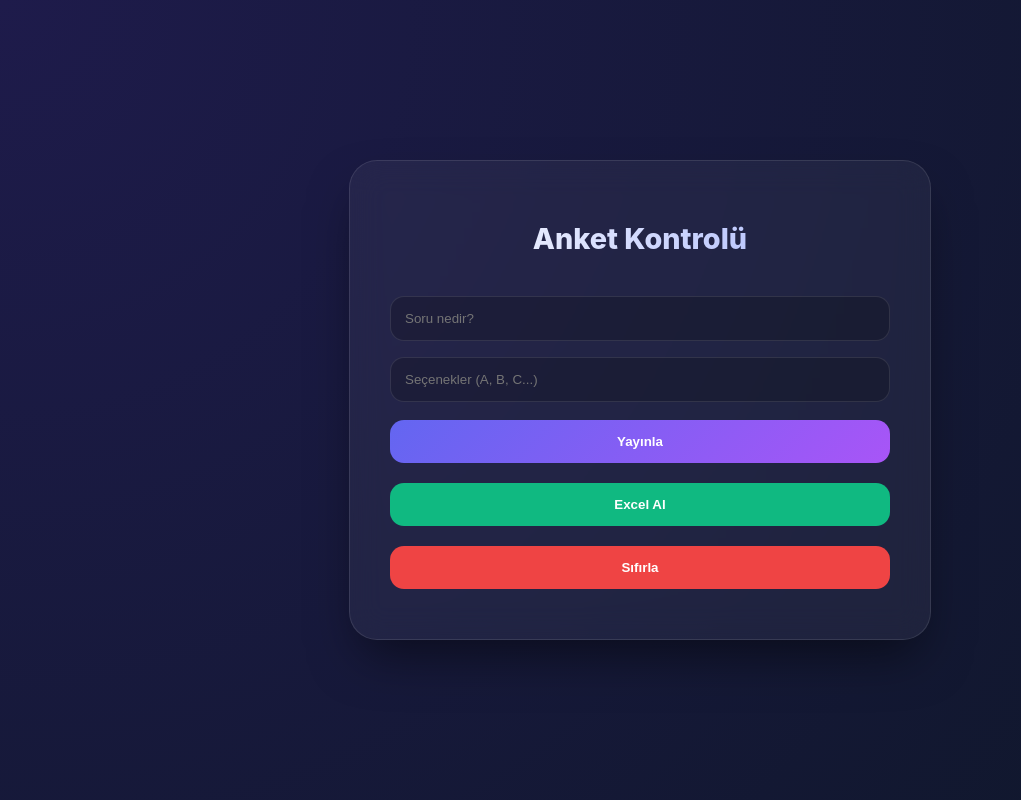
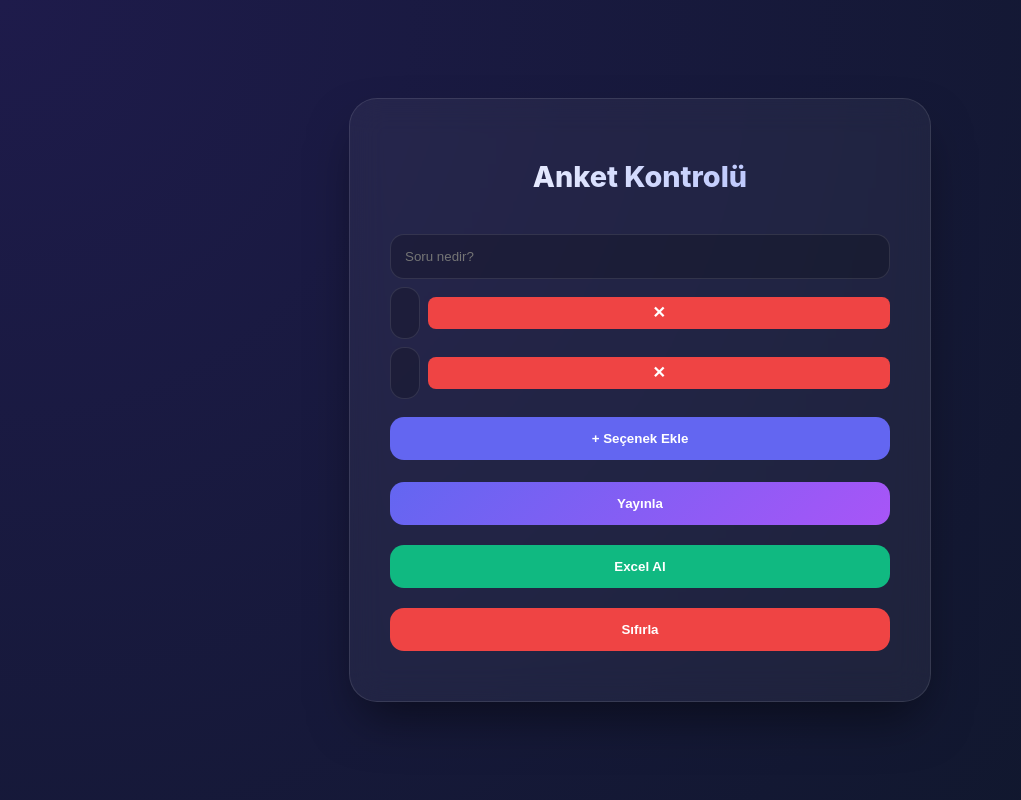
Before and after one commit to theaob/anket-projesi, a website: page public/admin.html in a window 1280 px wide. Shown: the whole page, without its empty margins (0-1021 px from the left). Drawn offline with nearby package versions, Linux system fonts and the light colour scheme; no server answers.

Commit message:
Set multi inputs for poll options

```diff
--- a/public/admin.html
+++ b/public/admin.html
@@ -6,25 +6,79 @@
     <title>Admin Paneli</title>
     <link rel="stylesheet" href="style.css">
     <script src="/socket.io/socket.io.js"></script>
+    <style>
+        .option-row {
+            display: flex;
+            gap: 8px;
+            margin-bottom: 8px;
+        }
+
+        .option-row input {
+            flex: 1;
+            margin: 0;
+        }
+
+        .btn-remove {
+            background: #ef4444;
+            color: white;
+            border: none;
+            border-radius: 8px;
+            padding: 8px 14px;
+            cursor: pointer;
+            font-size: 16px;
+            line-height: 1;
+        }
+
+        .btn-remove:hover {
+            background: #dc2626;
+        }
+
+        #btn-add {
+            background: #6366f1;
+            margin-bottom: 12px;
+        }
+
+        #btn-add:hover {
+            background: #4f46e5;
+        }
+    </style>
 </head>
 
 <body>
     <div class="container">
         <h1>Anket Kontrolü</h1>
         <input type="text" id="q" placeholder="Soru nedir?">
-        <input type="text" id="opts" placeholder="Seçenekler (A, B, C...)">
+        <div id="options-list"></div>
+        <button id="btn-add" onclick="addOption()">+ Seçenek Ekle</button>
         <button onclick="save()">Yayınla</button>
         <button onclick="location.href='/export'" style="background:#10b981">Excel Al</button>
         <button onclick="socket.emit('resetVotes')" style="background:#ef4444">Sıfırla</button>
     </div>
     <script>
         const socket = io();
-        socket.on('init', data => { document.getElementById('qr').src = data.qrCode; });
+
+        function addOption(value = '') {
+            const list = document.getElementById('options-list');
+            const row = document.createElement('div');
+            row.className = 'option-row';
+            row.innerHTML = `
+                <input type="text" placeholder="Seçenek..." value="${value}">
+                <button class="btn-remove" onclick="this.parentElement.remove()">✕</button>
+            `;
+            list.appendChild(row);
+        }
+
         function save() {
             const question = document.getElementById('q').value;
-            const options = document.getElementById('opts').value.split(',').map(s => s.trim());
+            const options = [...document.querySelectorAll('#options-list .option-row input')]
+                .map(i => i.value.trim())
+                .filter(v => v !== '');
             socket.emit('updatePoll', { question, options });
         }
+
+        // Başlangıçta 2 boş seçenek alanı ekle
+        addOption();
+        addOption();
     </script>
 </body>
 
```
